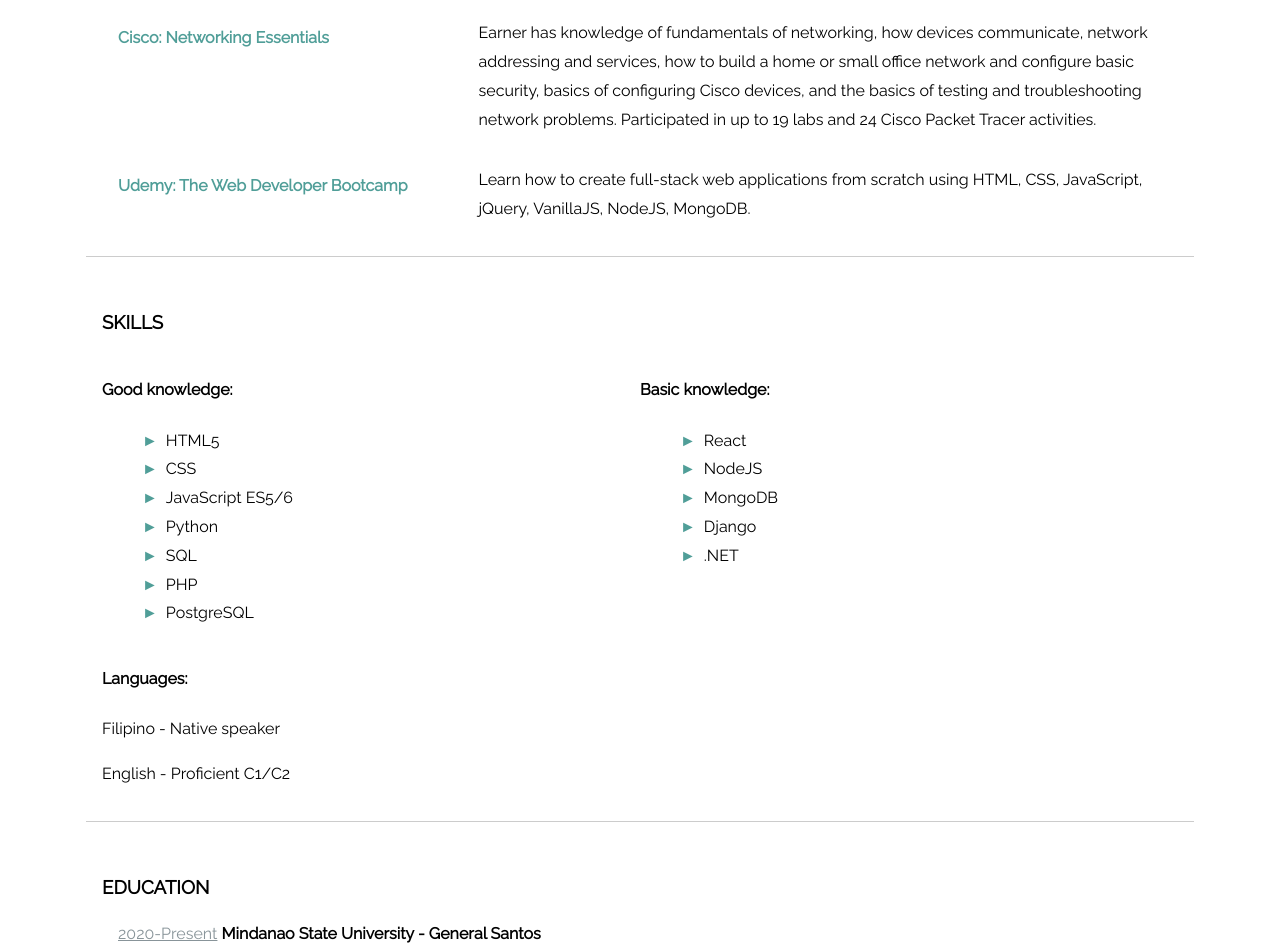
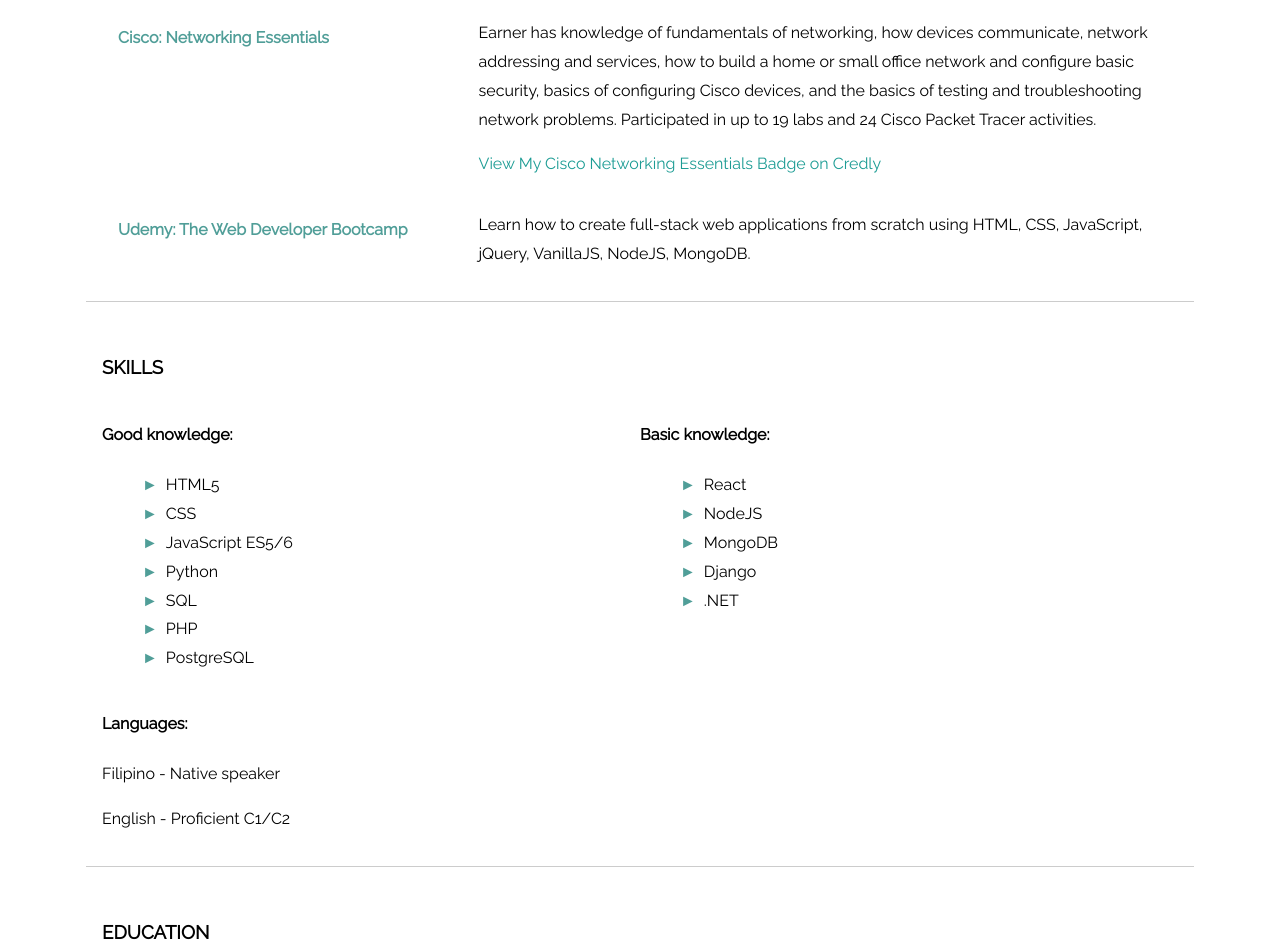
Before and after one commit to ktldsm27/ktldsmcvresume, a plain HTML site: page index.html in a window 1280 px wide. Shown: the part 770-1720 px from the top of the page. Drawn offline with Linux system fonts and the light colour scheme.

Commit message:
update index.html

```diff
--- a/index.html
+++ b/index.html
@@ -48,6 +48,8 @@
           </div>
           <div class="descrition">
             <p>Earner has knowledge of fundamentals of networking, how devices communicate, network addressing and services, how to build a home or small office network and configure basic security, basics of configuring Cisco devices, and the basics of testing and troubleshooting network problems. Participated in up to 19 labs and 24 Cisco Packet Tracer activities.</p>
+            <!-- Insert your Credly badge link here -->
+            <p><a href="https://www.credly.com/badges/17977183-a633-41f8-943e-d22a149c6f8d/twitter?t=rdk9mv&fbclid=IwAR1PgjLZdq0w_dzPKhzXa3O9Lc1qx_XvS58jBl2GJtuCQ3x46VZkFgBQnko" target="_blank">View My Cisco Networking Essentials Badge on Credly</a></p>
           </div>
         </article>
       <article class='course'>
```
Lines whose indentation alone changed are shown as unchanged.
